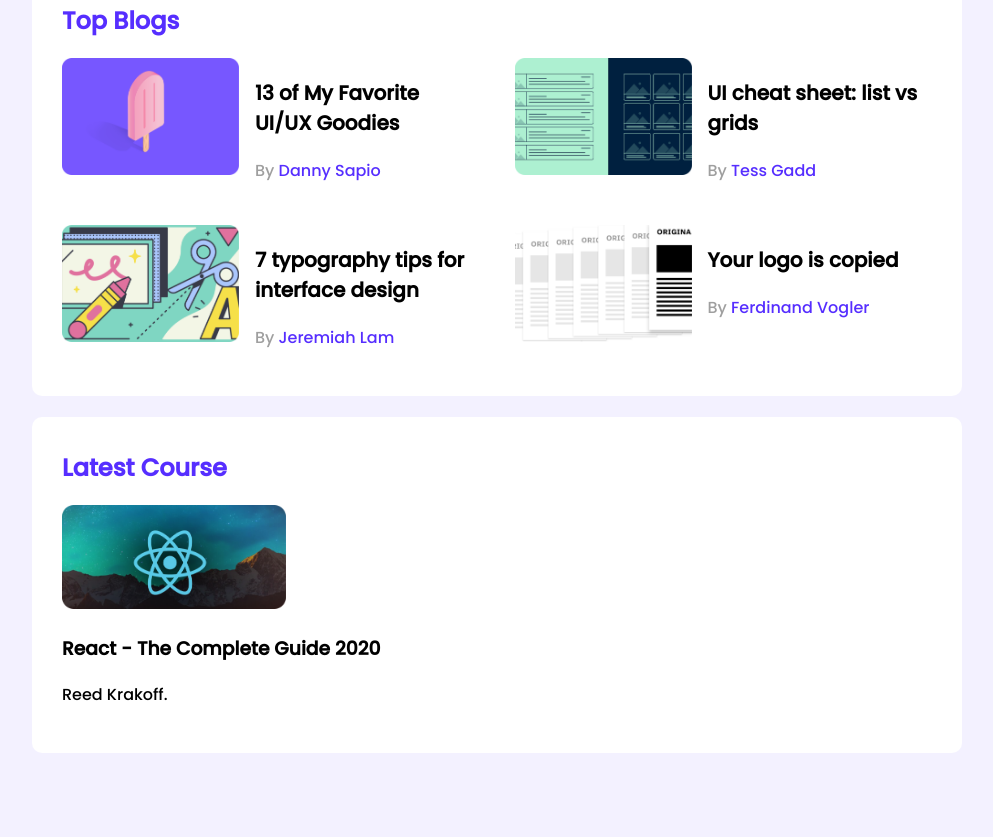
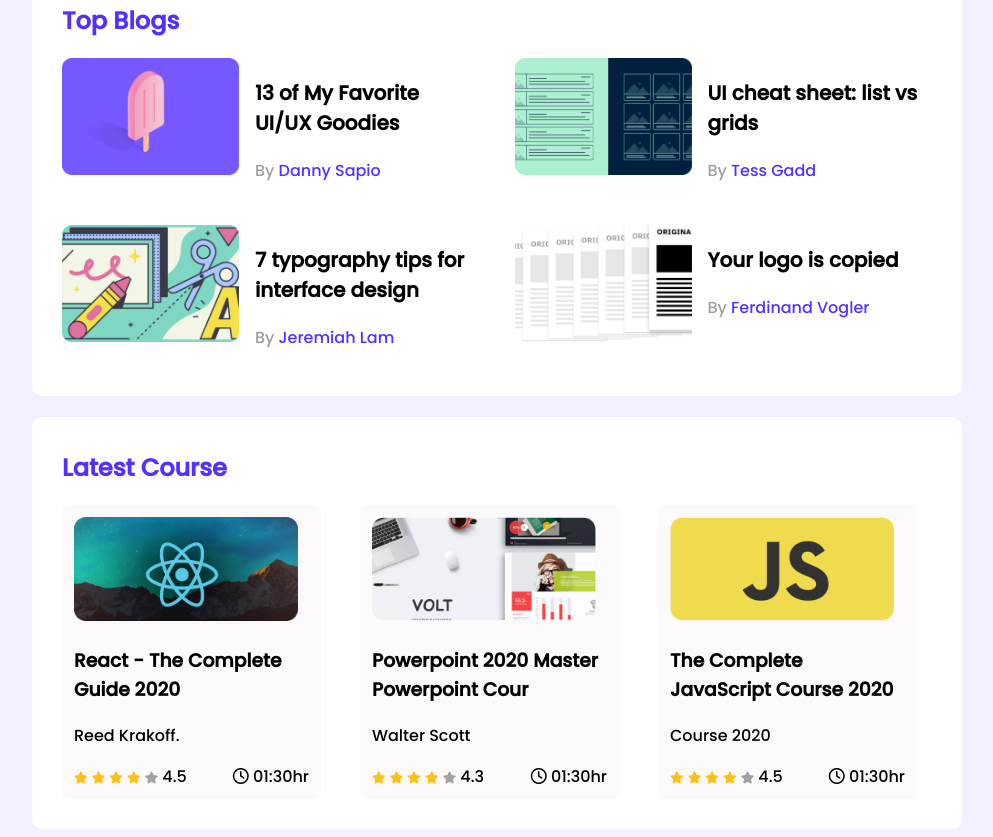
Before and after one commit to dola-barai/Leader-Board-CSS, a plain HTML site: page index.html in a window 1280 px wide. Shown: the part 328-1165 px from the top of the page, without its empty margins (143-1136 px from the left). Before the commit the page ends 1089 px from the top, so only its background shows below. Drawn offline with Linux system fonts and the light colour scheme.

Commit message:
responsive

```diff
--- a/index.html
+++ b/index.html
@@ -102,10 +102,68 @@
                         <h3 class="course-title">React - The Complete Guide 2020</h3>
                         <p class="course-author">Reed Krakoff.</p>
                         <div class="course-info">
+                            <div>
+                                <i class="fa-solid fa-star filled"></i>
+                                <i class="fa-solid fa-star filled"></i>
+                                <i class="fa-solid fa-star filled"></i>
+                                <i class="fa-solid fa-star filled"></i>
+                                <i class="fa-solid fa-star empty"></i>
+                                <span>4.5</span>
+                            </div>
 
+                                <div class="course-duration">
+                                    <i class="fa-regular fa-clock"></i> 01:30hr
+                                </div>
                         </div>
                     </div>
                 </div>
+                <div class="course">
+                    <div class="course-banner">
+                        <img src="images/courses/course-2.png" alt="">
+                    </div>
+                    <div class="course-details">
+                        <h3 class="course-title">Powerpoint 2020 Master Powerpoint Cour</h3>
+                        <p class="course-author">Walter Scott</p>
+                        <div class="course-info">
+                            <div>
+                                <i class="fa-solid fa-star filled"></i>
+                                <i class="fa-solid fa-star filled"></i>
+                                <i class="fa-solid fa-star filled"></i>
+                                <i class="fa-solid fa-star filled"></i>
+                                <i class="fa-solid fa-star empty"></i>
+                                <span>4.3</span>
+                            </div>
+
+                                <div class="course-duration">
+                                    <i class="fa-regular fa-clock"></i> 01:30hr
+                                </div>
+                        </div>
+                    </div>
+                </div>
+                <div class="course">
+                    <div class="course-banner">
+                        <img src="images/courses/course-3.png" alt="">
+                    </div>
+                    <div class="course-details">
+                        <h3 class="course-title">The Complete JavaScript Course 2020</h3>
+                        <p class="course-author">Course 2020</p>
+                        <div class="course-info">
+                            <div>
+                                <i class="fa-solid fa-star filled"></i>
+                                <i class="fa-solid fa-star filled"></i>
+                                <i class="fa-solid fa-star filled"></i>
+                                <i class="fa-solid fa-star filled"></i>
+                                <i class="fa-solid fa-star empty"></i>
+                                <span>4.5</span>
+                            </div>
+
+                                <div class="course-duration">
+                                    <i class="fa-regular fa-clock"></i> 01:30hr
+                                </div>
+                        </div>
+                    </div>
+                </div>
+
             </div>
         </section>
     </main>
--- a/style.css
+++ b/style.css
@@ -79,7 +79,83 @@ hr{
     color: #562EFF;
 }
 /* course style */
+.courses{
+    display: grid;
+    grid-template-columns: repeat(3,1fr);
+    grid-column-gap: 24px;
+}
+.course{
+    Width:235px;
+    Height:270px;
+    padding: 12px;
+    border-radius: 8px;
+    background-color: rgba(244, 240, 240, 0.384);
+}
 .course .course-banner img{
     width: 224px;
     height: 104px;
 }
+.course-info{
+    display: flex;
+    align-items: center;
+    justify-content: space-between;
+}
+.fa-star{
+    font-size: 12px;
+}
+.fa-star.filled{
+    color: #FFC014;
+}
+.fa-star.empty{
+    color: #A2A2A2;
+}
+/* Media Queries mobile devices*/
+@media only screen and (max-width: 688px) {
+    .container{
+        background-color: #FFFFFF;
+        width: 100%;
+        padding: 30px;
+        border-radius: 10px;
+        margin-top: 21px;
+    }
+    .players{
+        grid-template-columns: repeat(1,1fr);
+
+    }
+    .player{
+        flex-direction: column;
+    }
+    .blogs{
+        grid-template-columns: repeat(1, 1fr);
+        grid-row-gap: 20px;
+        margin-left: 15px;
+    }
+    .courses{
+        grid-template-columns: repeat(1,1fr);
+        grid-row-gap: 20px;
+    }
+}
+@media only screen and (min-width: 689px) and (max-width: 992px) {
+    .container{
+        background-color: #FFFFFF;
+        width: 100%;
+        padding: 30px;
+        border-radius: 10px;
+        margin-top: 21px;
+    }
+    .players{
+        grid-template-columns: repeat(2,1fr);
+
+    }
+
+    .blogs{
+        grid-template-columns: repeat(2, 1fr);
+        grid-row-gap: 20px;
+        margin-left: 15px;
+    }
+    .courses{
+        grid-template-columns: repeat(2,1fr);
+        grid-row-gap: 20px;
+    }
+
+}
```
